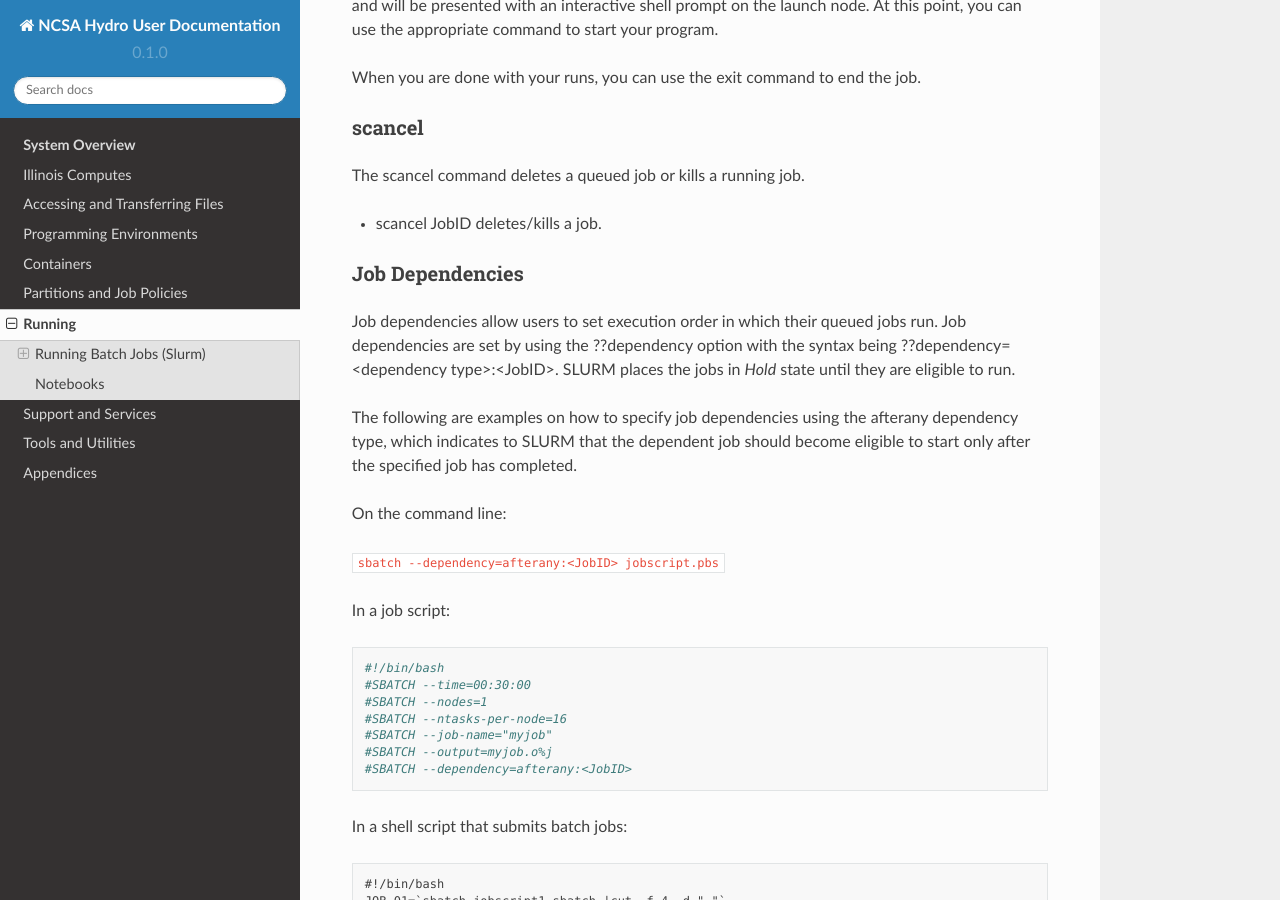
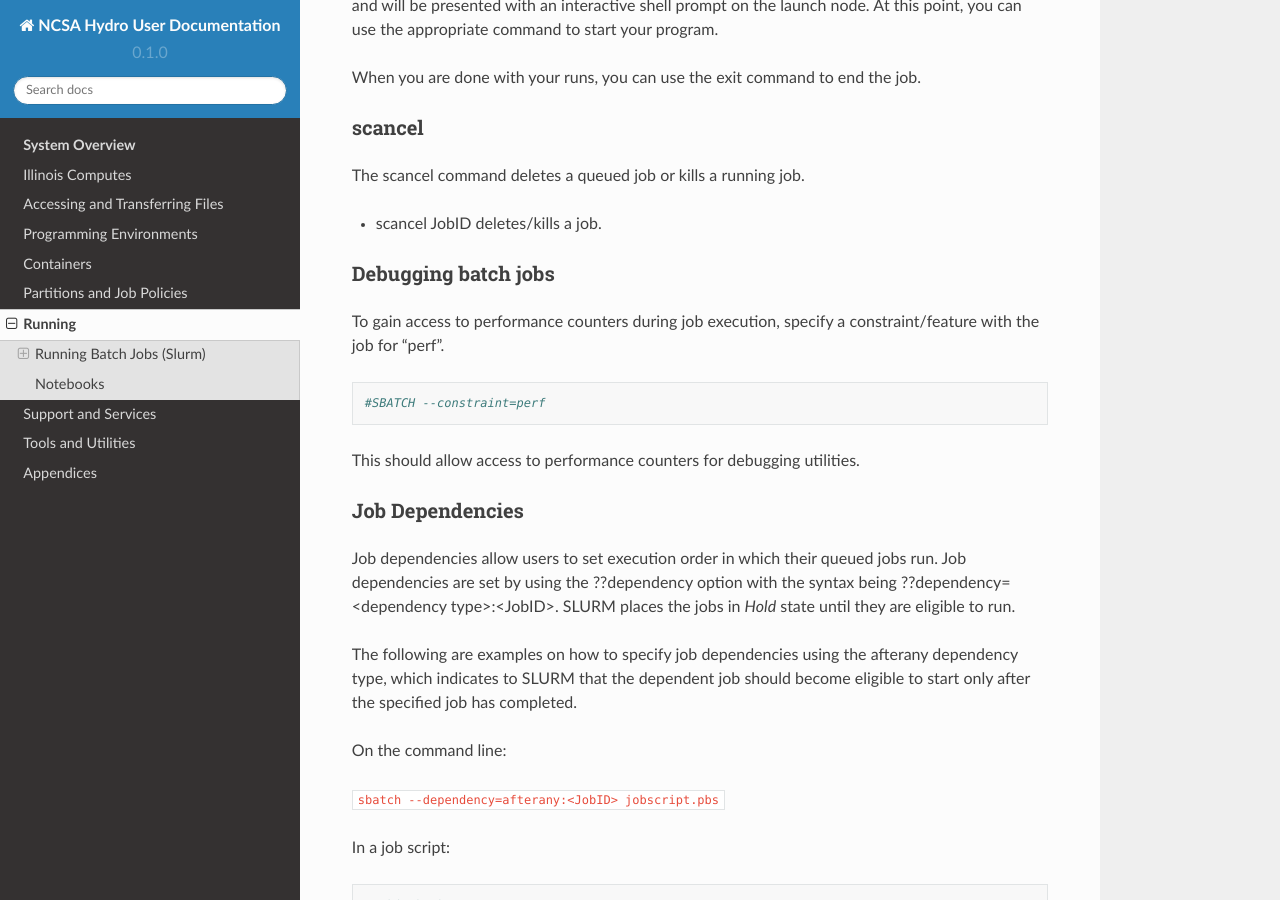
Before and after one commit to ncsa/hydro_documentation, a Sphinx documentation site: the page built from docs/source/running.rst, in a window 1280 px wide and 900 px high, scrolled down 3451 px. Built offline with Sphinx 7.4.7 and the Read the Docs theme 2.0.0, drawn with Linux system fonts in a browser that asks for light colours; pages that are not in the unit, such as notebooks, are missing from menus.

Commit message:
Added information about "perf" constraint and a debugging section

```diff
--- a/docs/source/running.rst
+++ b/docs/source/running.rst
@@ -222,6 +222,14 @@ scancel
 The scancel command deletes a queued job or kills a running job.
 
 -  scancel JobID deletes/kills a job.
+
+Debugging batch jobs
+~~~~~~~~~~~~~~~~~~~
+To gain access to performance counters during job execution, specify a constraint/feature with the job for "perf".
+::
+
+   #SBATCH --constraint=perf
+This should allow access to performance counters for debugging utilities.
 
 Job Dependencies
 ~~~~~~~~~~~~~~~~~~~
```
